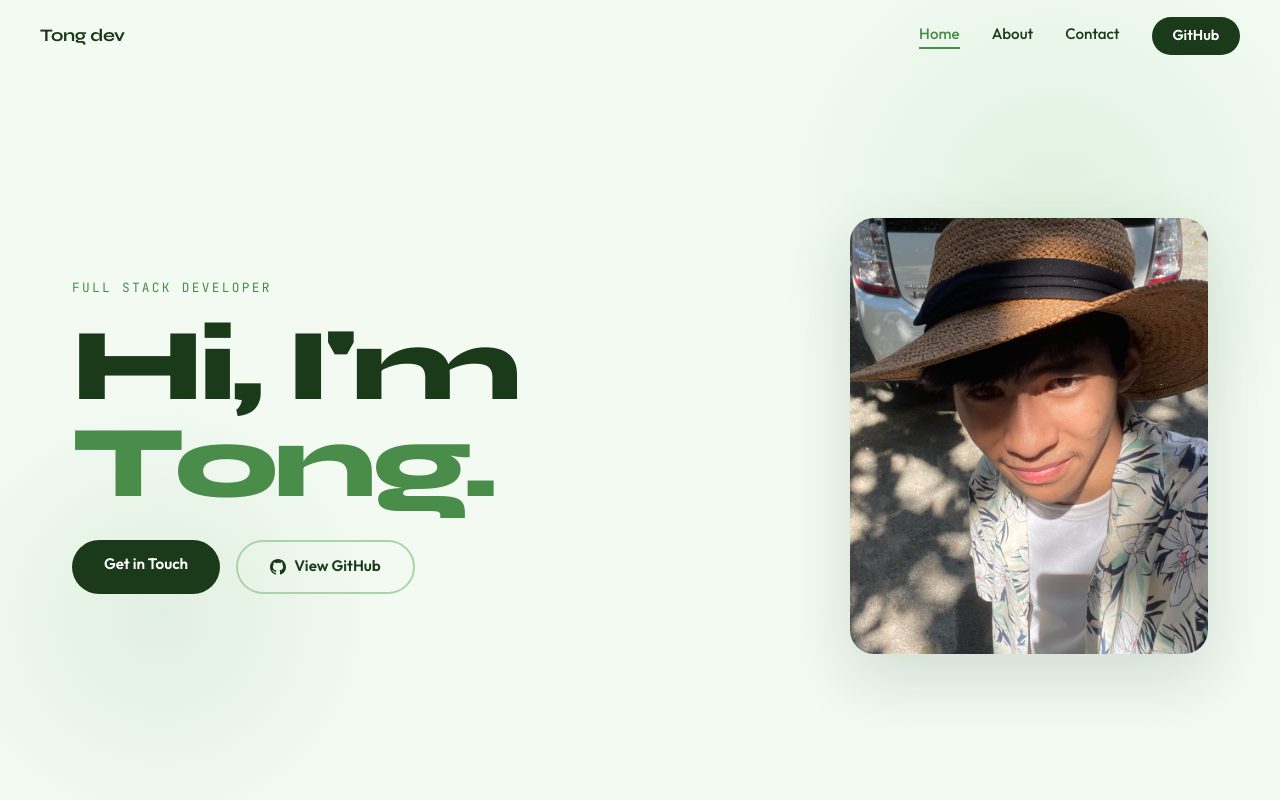
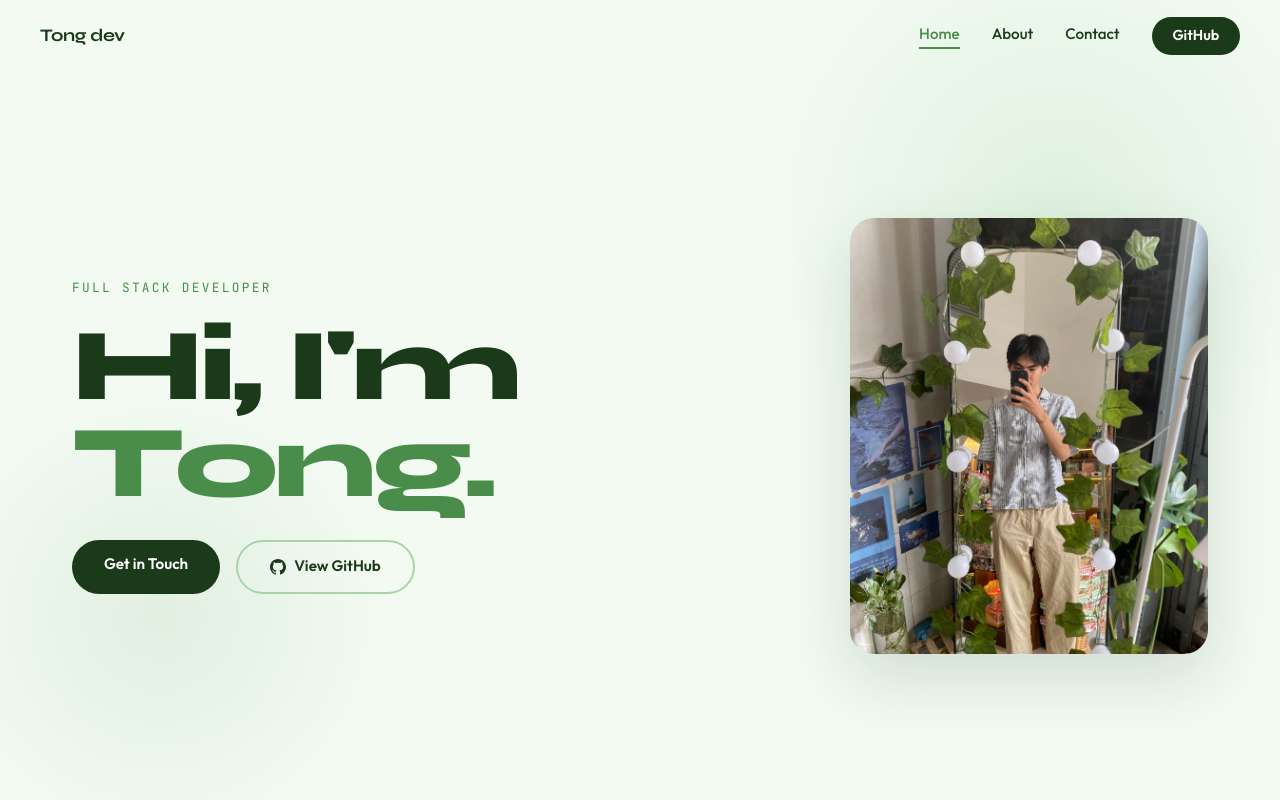
Before and after one commit to heisernbergg0942/myportfolio-, a React (Vite) app in the folder portfolio/: page / in a window 1280 px wide. Shown: the top 800 px of the page. Built offline with nearby package versions, Linux system fonts and the light colour scheme.

Commit message:
change pf pic

```diff
--- a/portfolio/src/pages/Home.jsx
+++ b/portfolio/src/pages/Home.jsx
@@ -2,7 +2,7 @@ import { Link } from 'react-router-dom'
 import TechStack from '../components/TechStack'
 
 // ── EDIT THESE ──────────────────────────────────────────────
-const PROFILE_IMAGE   = '/profilepicture.jpg'
+const PROFILE_IMAGE   = '/pic2.jpg'
 const GITHUB_REPO_URL = 'https://github.com/heisernbergg0942'
 // ────────────────────────────────────────────────────────────
 
```
Also changed, not shown: portfolio/public/pic2.jpg (added).
